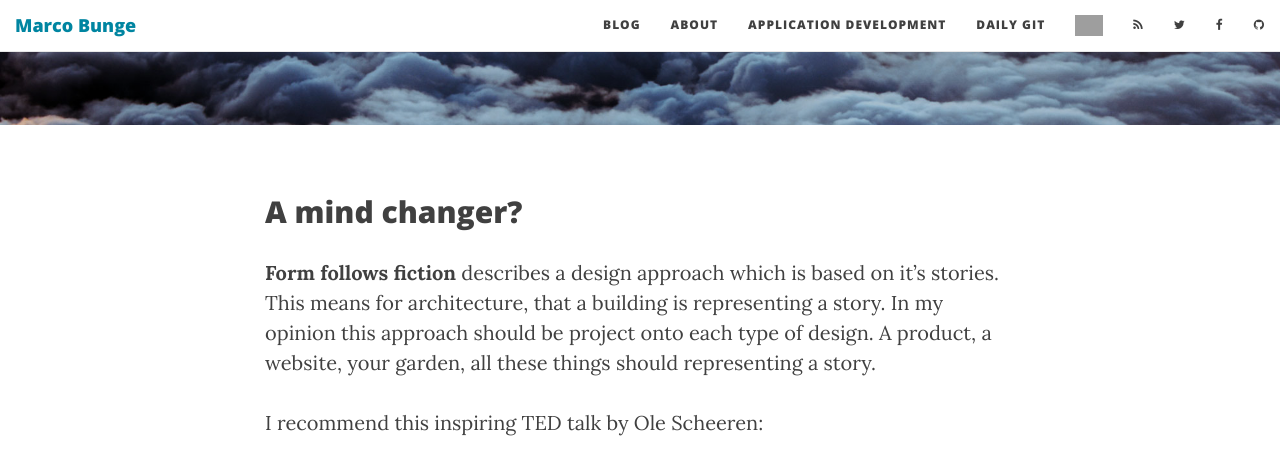
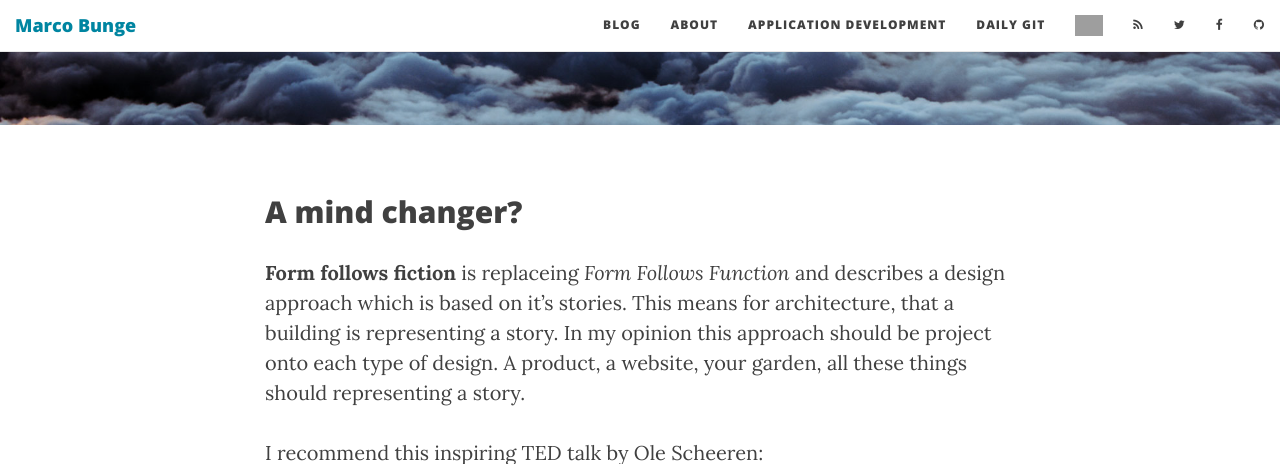
Before and after one commit to mbunge/mbunge.github.io, a Jekyll site: the page built from _posts/2016-01-15-form-follows-fiction.markdown, in a window 1280 px wide and 900 px high, scrolled down 411 px, cut to the strip 0-464 px from the top of the window. Built offline with Jekyll 4.4.1, drawn with Linux system fonts in a browser that asks for light colours; nearby versions of some CDN libraries; comment, search, counter and statistics services are not loaded; grey boxes are pictures that could not be loaded.

Commit message:
Update 2016-01-15-form-follows-fiction.markdown

```diff
--- a/_posts/2016-01-15-form-follows-fiction.markdown
+++ b/_posts/2016-01-15-form-follows-fiction.markdown
@@ -12,7 +12,7 @@ categories:
 
 ## A mind changer?
 
-__Form follows fiction__ describes a design approach which is based on it's stories. This means for architecture, that a building is representing a story. In my opinion this approach should be project onto each type of design. A product, a website, your garden, all these things should representing a story.
+__Form follows fiction__ is replaceing _Form Follows Function_ and describes a design approach which is based on it's stories. This means for architecture, that a building is representing a story. In my opinion this approach should be project onto each type of design. A product, a website, your garden, all these things should representing a story.
 
 I recommend this inspiring TED talk by Ole Scheeren:
 
```
